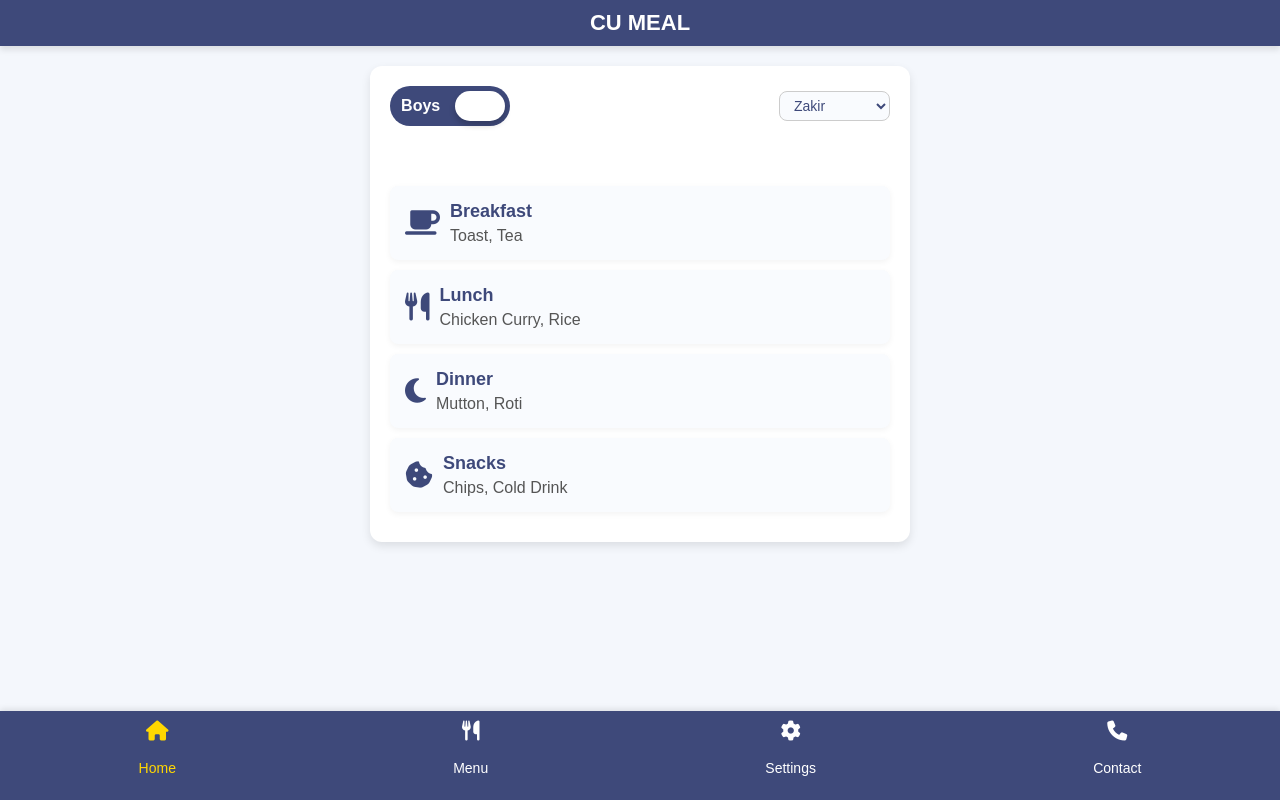
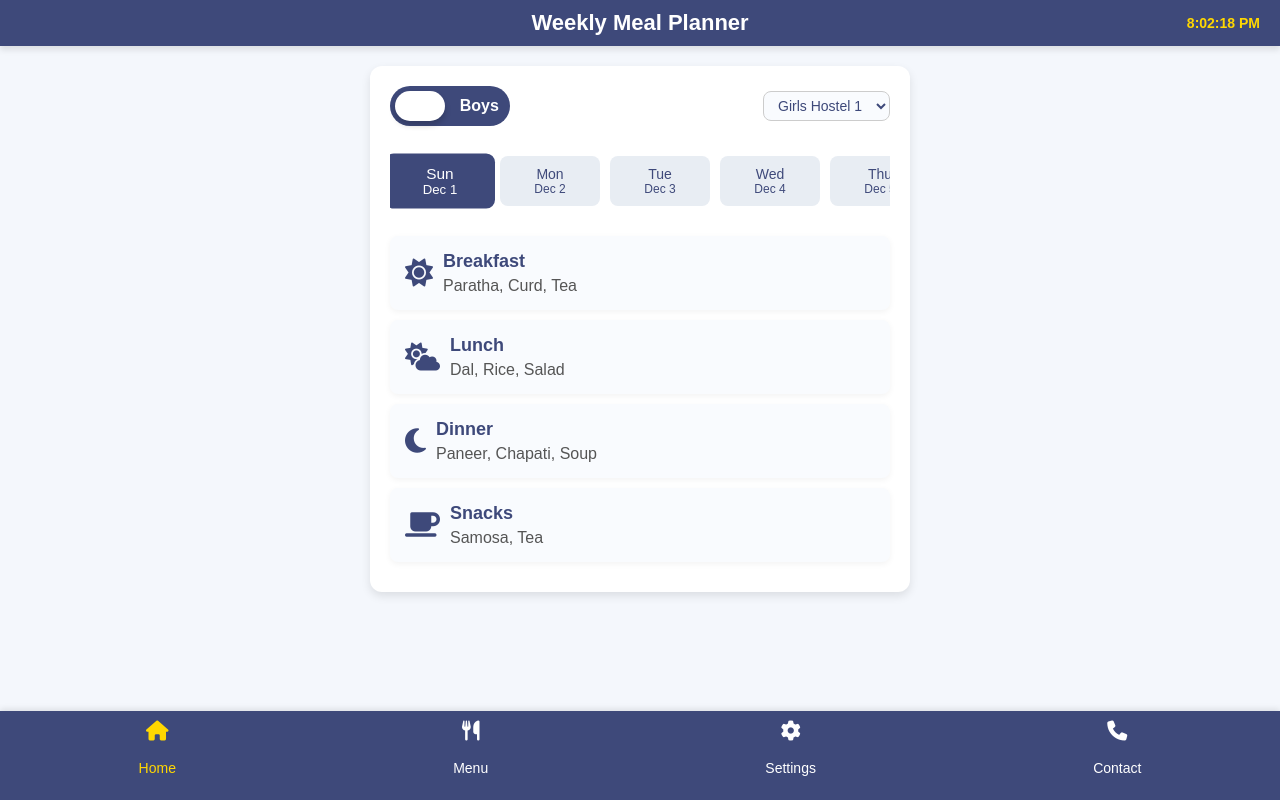
Before and after one commit to pankajmehlaa/apnavista, a website: page meal.html in a window 1280 px wide. Drawn offline with Linux system fonts and the light colour scheme.

Commit message:
Update meal.html

```diff
--- a/meal.html
+++ b/meal.html
@@ -2,7 +2,7 @@
 <html lang="en">
 <head>
   <meta name="viewport" content="width=device-width, initial-scale=1.0">
-  <title>CU Meal</title>
+  <title>Modern Weekly Menu App</title>
   <!-- Font Awesome Icons -->
   <script src="https://kit.fontawesome.com/a076d05399.js" crossorigin="anonymous"></script>
   <style>
@@ -238,7 +238,7 @@
 <body>
 
 <header>
-  CU MEAL
+  Weekly Meal Planner
   <div id="digital-clock"></div>
 </header>
 
@@ -246,9 +246,9 @@
   <!-- Toggle and Dropdown Section -->
   <div class="toggle-dropdown-wrapper">
     <div class="toggle-wrapper">
-      <div class="toggle active" id="gender-toggle" onclick="toggleGender()">
-        <span id="toggle-girls" class="active">Boys</span>
-        <span id="toggle-boys" class="inactive">Girls</span>
+      <div class="toggle" id="gender-toggle" onclick="toggleGender()">
+        <span id="toggle-girls" class="active">Girls</span>
+        <span id="toggle-boys" class="inactive">Boys</span>
         <div class="toggle-circle"></div>
       </div>
     </div>
@@ -289,8 +289,8 @@
 
 <script>
   const hostels = {
-    girls: ["Sukhna", "LC", "Shivalik"],
-    boys: ["Zakir", "NC Towers"],
+    girls: ["Girls Hostel 1", "Girls Hostel 2", "Girls Hostel 3"],
+    boys: ["Boys Hostel A", "Boys Hostel B", "Boys Hostel C"],
   };
 
   const menuData = {
@@ -306,9 +306,16 @@
     ],
   };
 
-  let selectedGender = "boys";
+  let selectedGender = "girls";
   let selectedHostel = hostels[selectedGender][0];
   let selectedDayIndex = 0;
+
+  const mealIcons = {
+    breakfast: "fa-sun", // Represents morning (sunrise)
+    lunch: "fa-cloud-sun", // Represents noon
+    snacks: "fa-coffee", // Represents evening tea
+    dinner: "fa-moon", // Represents night (moon)
+  };
 
   function populateHostelDropdown() {
     const dropdown = document.getElementById("hostel-dropdown");
@@ -320,6 +327,30 @@
       dropdown.appendChild(option);
     });
     selectedHostel = hostels[selectedGender][0]; // Set default hostel
+  }
+
+  function generateDayCards() {
+    const today = new Date();
+    const daysToShow = 7; // Display 7 days (current + next 6)
+    const dayNav = document.getElementById("day-nav");
+    dayNav.innerHTML = ""; // Clear existing cards
+
+    for (let i = 0; i < daysToShow; i++) {
+      const date = new Date(today);
+      date.setDate(today.getDate() + i);
+      const dayName = date.toLocaleDateString("en-US", { weekday: "short" });
+      const monthDay = date.toLocaleDateString("en-US", { month: "short", day: "numeric" });
+
+      const dayCard = document.createElement("div");
+      dayCard.className = `day-card ${i === 0 ? "active" : ""}`;
+      dayCard.setAttribute("data-index", i);
+      dayCard.onclick = () => selectDay(i);
+      dayCard.innerHTML = `
+        <div>${dayName}</div>
+        <div class="date">${monthDay}</div>
+      `;
+      dayNav.appendChild(dayCard);
+    }
   }
 
   function toggleGender() {
@@ -341,12 +372,15 @@
   function updateHostel() {
     const dropdown = document.getElementById("hostel-dropdown");
     selectedHostel = dropdown.value;
-
+    alert(`Selected Hostel: ${selectedHostel}`);
   }
 
-  function initializeApp() {
-    populateHostelDropdown(); // Initialize dropdown
-    renderMenu(); // Render initial menu
+  function selectDay(index) {
+    selectedDayIndex = index;
+    document.querySelectorAll(".day-card").forEach((card) => card.classList.remove("active"));
+    const selectedCard = document.querySelector(`.day-card[data-index="${index}"]`);
+    selectedCard.classList.add("active");
+    renderMenu();
   }
 
   function renderMenu() {
@@ -358,7 +392,7 @@
       const mealDiv = document.createElement("div");
       mealDiv.className = "menu";
       mealDiv.innerHTML = `
-        <i class="fas fa-${meal === "breakfast" ? "coffee" : meal === "lunch" ? "utensils" : meal === "dinner" ? "moon" : "cookie-bite"}"></i>
+        <i class="fas ${mealIcons[meal]}"></i>
         <div>
           <h4>${meal.charAt(0).toUpperCase() + meal.slice(1)}</h4>
           <p>${menu[meal]}</p>
@@ -368,6 +402,21 @@
     }
   }
 
+  function startClock() {
+    const clock = document.getElementById("digital-clock");
+    setInterval(() => {
+      const now = new Date();
+      clock.textContent = now.toLocaleTimeString();
+    }, 1000);
+  }
+
+  function initializeApp() {
+    populateHostelDropdown(); // Initialize dropdown
+    generateDayCards(); // Generate day cards
+    renderMenu(); // Render initial menu
+    startClock(); // Start the clock
+  }
+
   initializeApp();
 </script>
 
```
